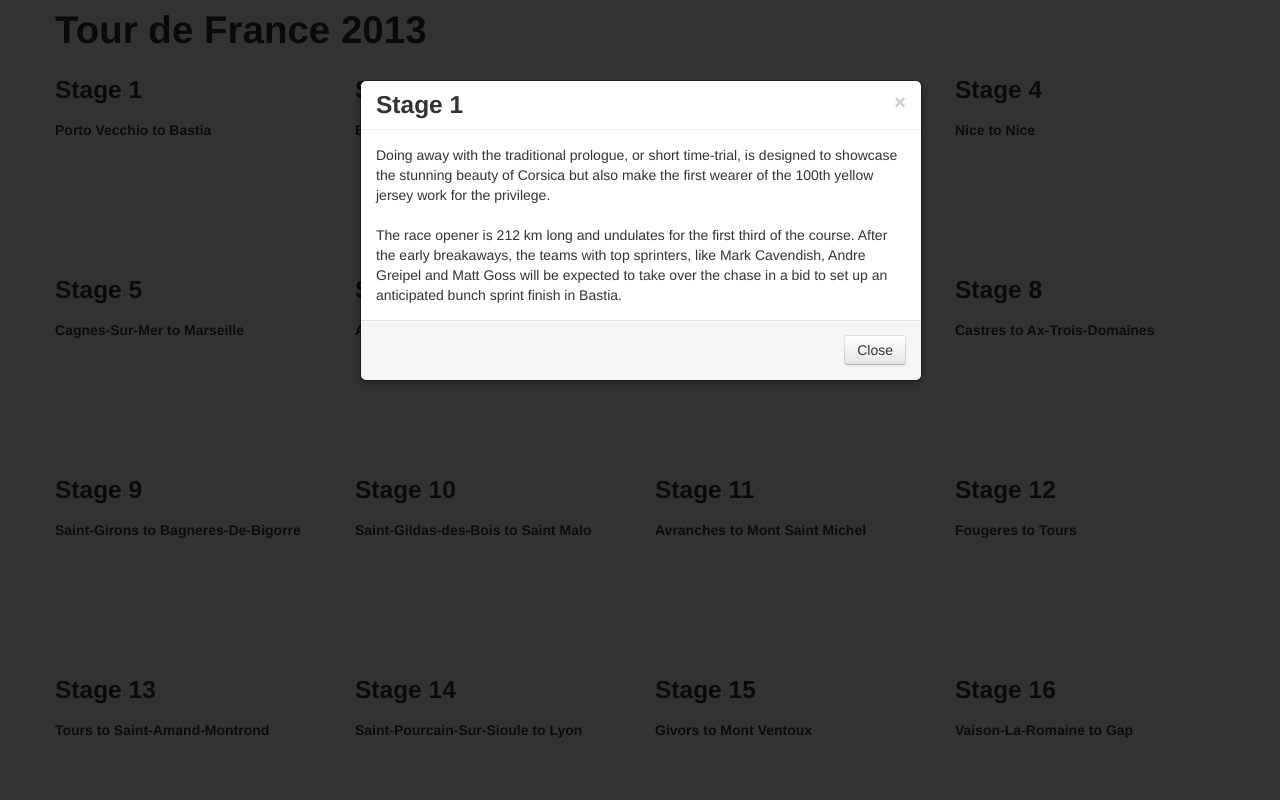
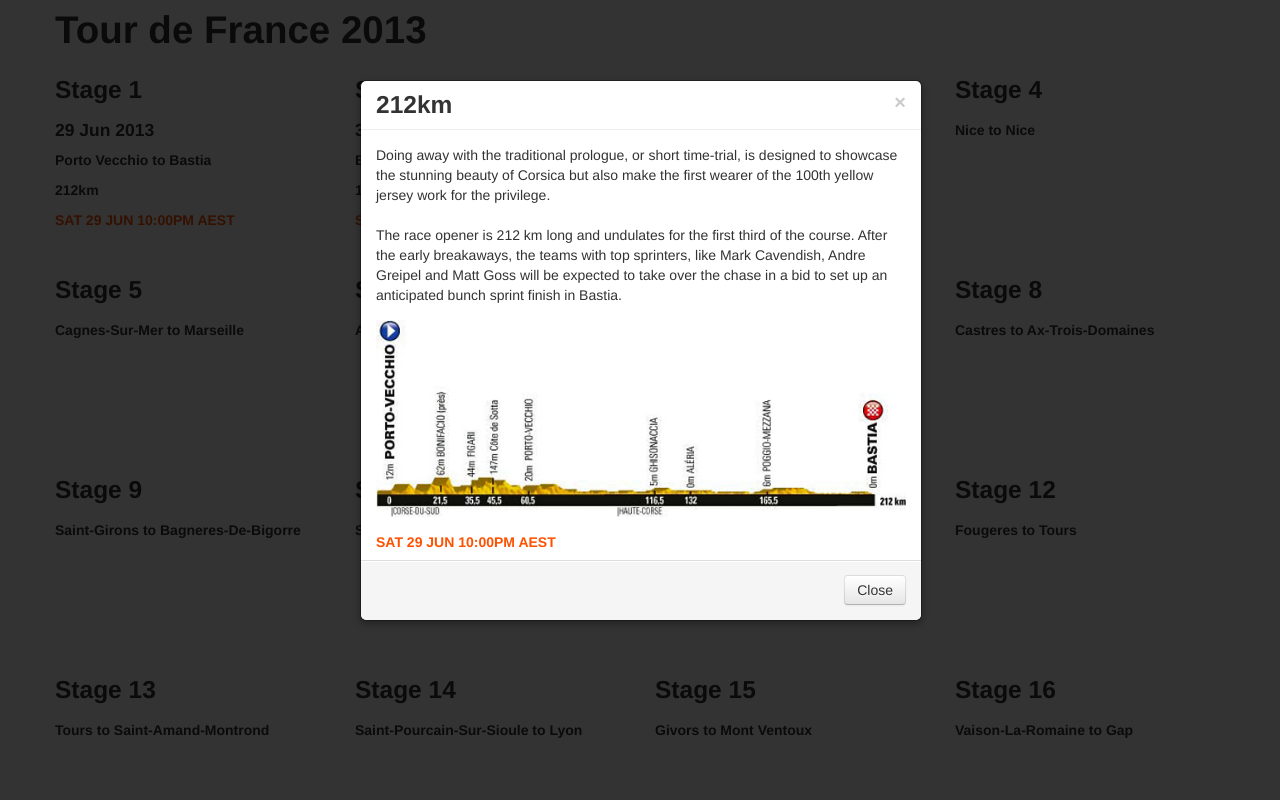
Before and after one commit to eddiegroves/event-guide, a plain HTML site: page index.html in a window 1280 px wide. Both pictures are taken after a click on the element "Stage 1". Shown: the top 800 px of the page. Drawn offline with Linux system fonts and the light colour scheme.

Commit message:
Adding extra information to stages 1 and 2

```diff
--- a/index.html
+++ b/index.html
@@ -17,6 +17,9 @@
     color: rgb(255, 82, 0);
     font-weight: bold;
   }
+  .stage-profile {
+    margin: 15px 0;
+  }
   .span3 {
     min-height: 200px;
   }
@@ -28,25 +31,33 @@
   <div class="row">
     <div class="span3">
       <h3>Stage 1</h3>
-      <h4></h4>
+      <h4>29 Jun 2013</h4>
       <h5>Porto Vecchio to Bastia</h5>
-      <h5></h5>
+      <h5 class="distance">212km</h5>
       <p class="preview">
       Doing away with the traditional prologue, or short time-trial, is designed to showcase the stunning beauty of Corsica but also make the first wearer of the 100th yellow jersey work for the privilege.
       <br/><br/>
       The race opener is 212 km long and undulates for the first third of the course. After the early breakaways, the teams with top sprinters, like Mark Cavendish, Andre Greipel and Matt Goss will be expected to take over the chase in a bid to set up an anticipated bunch sprint finish in Bastia.
+      <img class="stage-profile" src="assets/images/stage-profiles/stage-1.jpg" alt="Stage 1 Profile" />
+      </p>
+      <p class="sbs">
+      SAT 29 JUN 10:00PM AEST
       </p>
     </div>
 
     <div class="span3">
       <h3>Stage 2</h3>
-      <h4></h4>
+      <h4>30 Jun 2013</h4>
       <h5>Bastia to Ajaccio</h5>
-      <h5></h5>
+      <h5 class="distance">145km</h5>
       <p class="preview">
       The overnight race leader will have to dig deep if he is to keep the yellow jersey at the end of stage two. The second day on the "Island of Beauty" climbs steadily from the start and drags the peloton over two mountain passes, of 5.2 km and 4.6 km-long respectively, before a long descent towards Ajaccio.
       <br/><br/>
       To maintain the suspense and give the sprinters food for thought, organisers have thrown a small climb 12 km before the finish line into the mix.
+      <img class="stage-profile" src="assets/images/stage-profiles/stage-2.jpg" alt="Stage 2 Profile" />
+      </p>
+      <p class="sbs">
+      SUN 30 JUN 10:00PM AEST
       </p>
     </div>
 
@@ -289,23 +300,15 @@
 $(function() {
   $('h3, h4, h5').click(function() {
     $this = $(this);
-    var header = $this.text() + ' ' + $this.nextAll('.distance').text();
-    var body = $this.nextAll('.preview').html();
+    var header = $this.prevAll('h3').text() + ' ' + $this.nextAll('.distance').text();
+    var body = $this.nextAll('.preview').html() + '<p class="sbs">' + $this.nextAll('.sbs').html() + '</p>';
     $('#header').text(header);
     $('#body').html(body);
     $('#modal').modal();
   });
 
-  var today = 'May ' + new Date().getDate();
-  var todayElement = $("h4:contains('" + today + "')").css('color', 'red');
-
-  // Scroll to todoy
-  if (todayElement.length) {
-    $('body').animate({
-       scrollTop: todayElement.offset().top - 60
-    }, 2000);
-  }
-
+  var today = 'July ' + new Date().getDate();
+  $("h4:contains('" + today + "')").css('color', 'red');
 });
 </script>
 </body>
```
Also changed, not shown: assets/images/stage-profiles/stage-1.jpg (added), assets/images/stage-profiles/stage-2.jpg (added).
